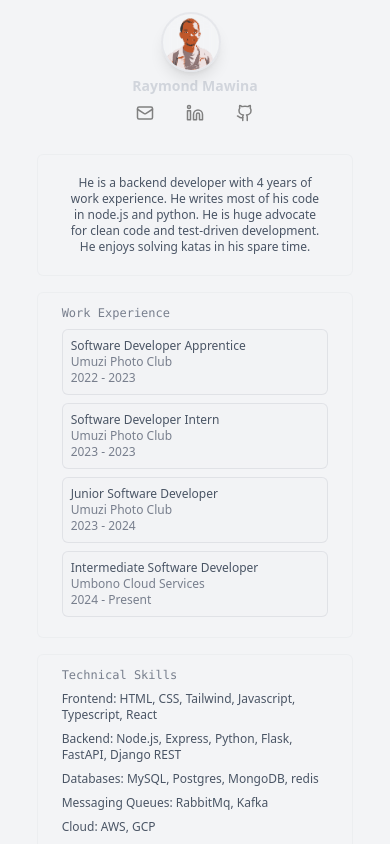
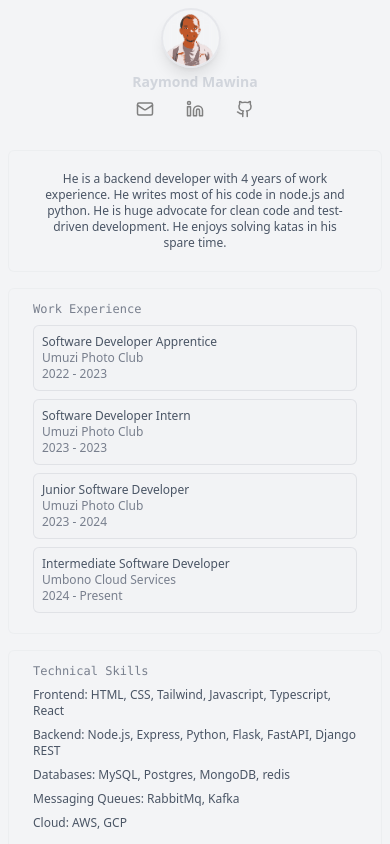
Before and after one commit to mfanaKoPitori/portfolio, a Next.js app: page / in a window 390 px wide. Shown: the top 844 px of the page. Built offline with nearby package versions, Linux system fonts and the light colour scheme; no server answers.

Commit message:
fix: added a darker background and adjust spacing for mobile and desktop devices

```diff
--- a/components/About/Presentation.tsx
+++ b/components/About/Presentation.tsx
@@ -15,6 +15,7 @@ import SuperHero from "@/icons/superhero.svg";
 import Horror from "@/icons/horror.svg";
 import Naruto from "@/icons/naruto.svg";
 import DragonBall from "@/icons/dragon_ball.svg";
+import Header from "../Header/Index";
 
 
 
@@ -39,7 +40,9 @@ interface AboutProps {
 const Presentation: React.FC<AboutProps> = ({ educationInfo, workExperienceInfo }) => {
   return (
     <>
-      <section className="flex flex-col w-10/11 lg:w-8/11 xl:w-6/11 space-y-4 text-xs text-gray-600 p-2">
+      <section className="flex flex-col w-full p-2 lg:w-8/11 xl:w-6/11 space-y-4 text-xs text-gray-600  bg-gray-100">
+        <Header />
+
         <section className="rounded-md border border-gray-300/20 py-3 px-6 text-gray-600 bg-gray-100/10">
           <section className="p-2 space-y-1 text-wrap text-center w-full lg:w-3/5 justify-self-center">
             <p>He is a backend developer with 4 years of work experience. He writes most of his code in node.js and python. He is huge advocate for clean code and test-driven development. He enjoys solving katas in his spare time.  </p>
--- a/components/Header/Presentation.tsx
+++ b/components/Header/Presentation.tsx
@@ -13,7 +13,7 @@ interface HeaderInfoProps {
 const Presentation: React.FC<HeaderInfoProps> = ({ fullname, bio, role}) => {
   return (
     <>
-      <header className="grid justify-center md:flex md:justify-between w-10/11 lg:w-8/11 xl:w-6/11 space-x-2 space-y-1 px-2">
+      <header className="grid justify-center md:flex md:justify-between space-x-2 space-y-1 px-2 bg-gray-100">
         {/* Profile Image */}
         <section
             className="select-none justify-self-center"
--- a/pages/index.tsx
+++ b/pages/index.tsx
@@ -23,8 +23,9 @@ export default function Home() {
   }, []);
 
   return (
-    <section className="flex flex-col items-center space-y-2 p-3 bg-gray-100 text-xs w-full mx-auto min-h-screen">
-      <Header />
+    <section className="flex flex-col items-center space-y-2 lg:p-3 bg-gray-800 text-xs w-full mx-auto min-h-screen">
+
+
 
       <main className="flex flex-grow justify-center w-full">
         {<About />}
```
